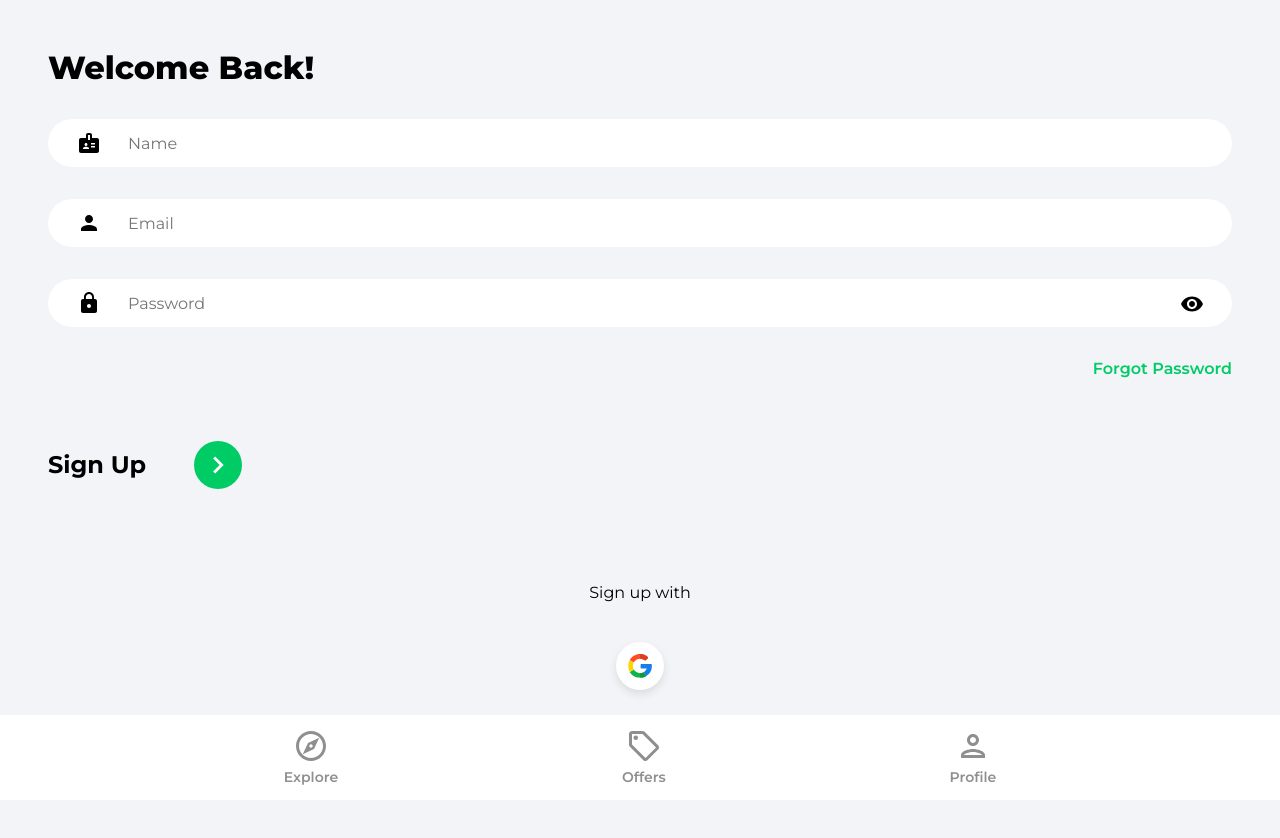
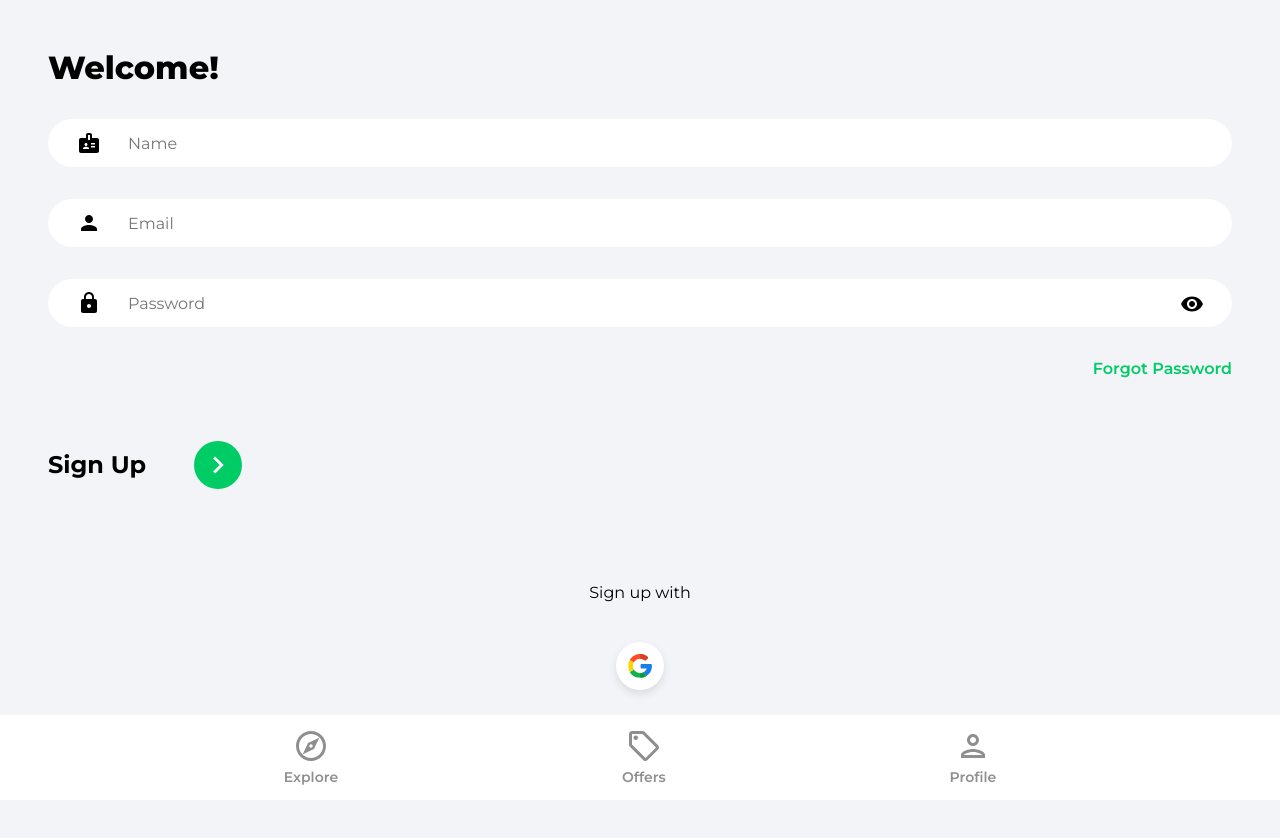
Before and after one commit to RyanBatchelor/houseapp, a React (Create React App) app: page /sign-up in a window 1280 px wide. Shown: the top 838 px of the page. Built offline with nearby package versions, Linux system fonts and the light colour scheme.

Commit message:
Changed welcome back to welcome

```diff
--- a/src/pages/SignUp.jsx
+++ b/src/pages/SignUp.jsx
@@ -64,7 +64,7 @@ function SignUp() {
     <>
       <div className='pageContainer'>
         <header>
-          <p className='pageHeader'>Welcome Back!</p>
+          <p className='pageHeader'>Welcome!</p>
         </header>
 
         <form onSubmit={onSubmit}>
```
